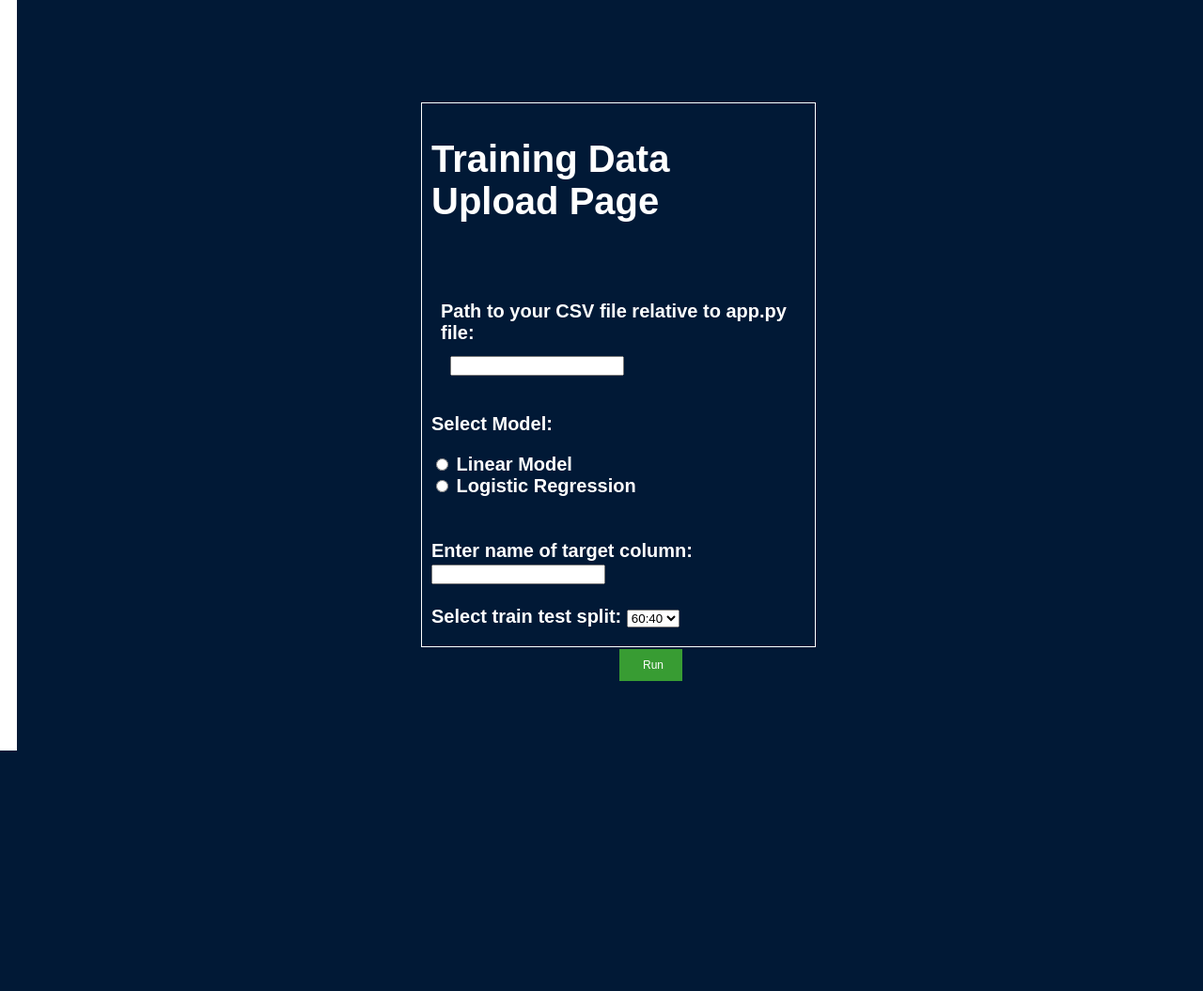
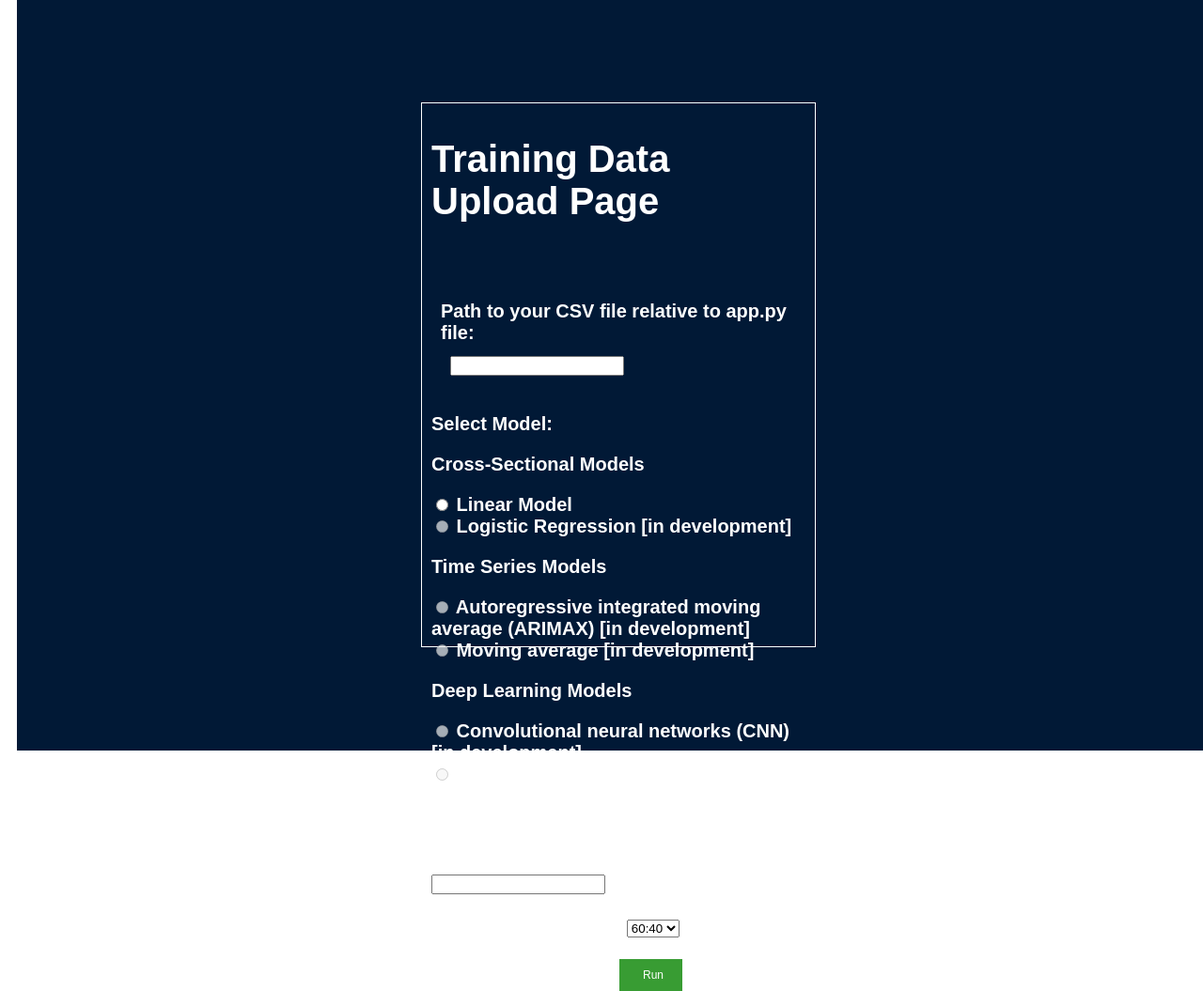
Before and after one commit to Sammac-dev/unihack_2022, a FastAPI app: page /train in a window 1280 px wide. Shown: the part 119-1174 px from the top of the page at 94% size. Before the commit the page ends 918 px from the top, so only its background shows below. Run offline with FastAPI, Linux system fonts and the light colour scheme; some libraries are stand-ins or nearby versions.

Commit message:
add in development options to training form

```diff
--- a/templates/train.html
+++ b/templates/train.html
@@ -22,11 +22,22 @@
                 </div>
             </div>
             <p>Select Model:</p>
+              <p>Cross-Sectional Models</p>
               <input type="radio" id="linearmodel" name="model" value="Linear Model" required>
               <label for="linearmodel">Linear Model</label><br>
-              <input type="radio" id="regression" name="model" value="logregression">
-              <label for="logregression"> Logistic Regression</label><br>
-<!-- cross-sectional models ^ ,time series models (ARIMAX, etc. ), deep learning models (neutral network types etc.) -->
+              <input type="radio" id="regression" name="model" value="logregression" disabled>
+              <label for="logregression"> Logistic Regression [in development]</label><br>
+              <p>Time Series Models</p>
+              <input type="radio" id="ts" name="model" value="ts" disabled>
+              <label for="ts">Autoregressive integrated moving average (ARIMAX) [in development]</label><br>
+              <input type="radio" id="ts2" name="model" value="ts2" disabled>
+              <label for="ts2"> Moving average [in development]</label><br>
+              <p>Deep Learning Models</p>
+              <input type="radio" id="dl" name="model" value="dl" disabled>
+              <label for="dl">Convolutional neural networks (CNN) [in development]</label><br>
+              <input type="radio" id="dl2" name="model" value="dl2" disabled>
+              <label for="dl2">Recurrent neural networks (RNN) [in development]</label><br>
+
             <br>
             <br>
 
```
